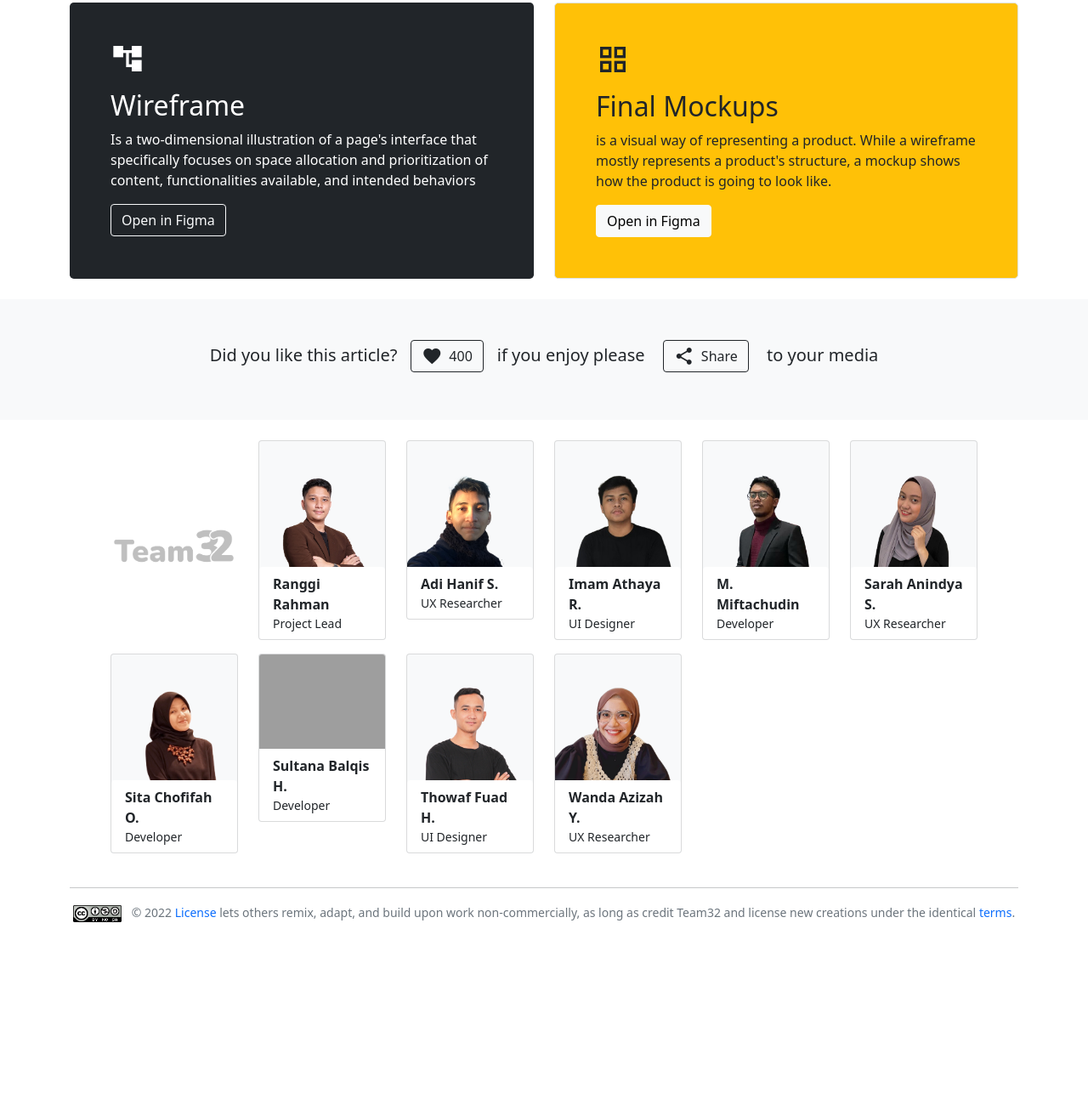
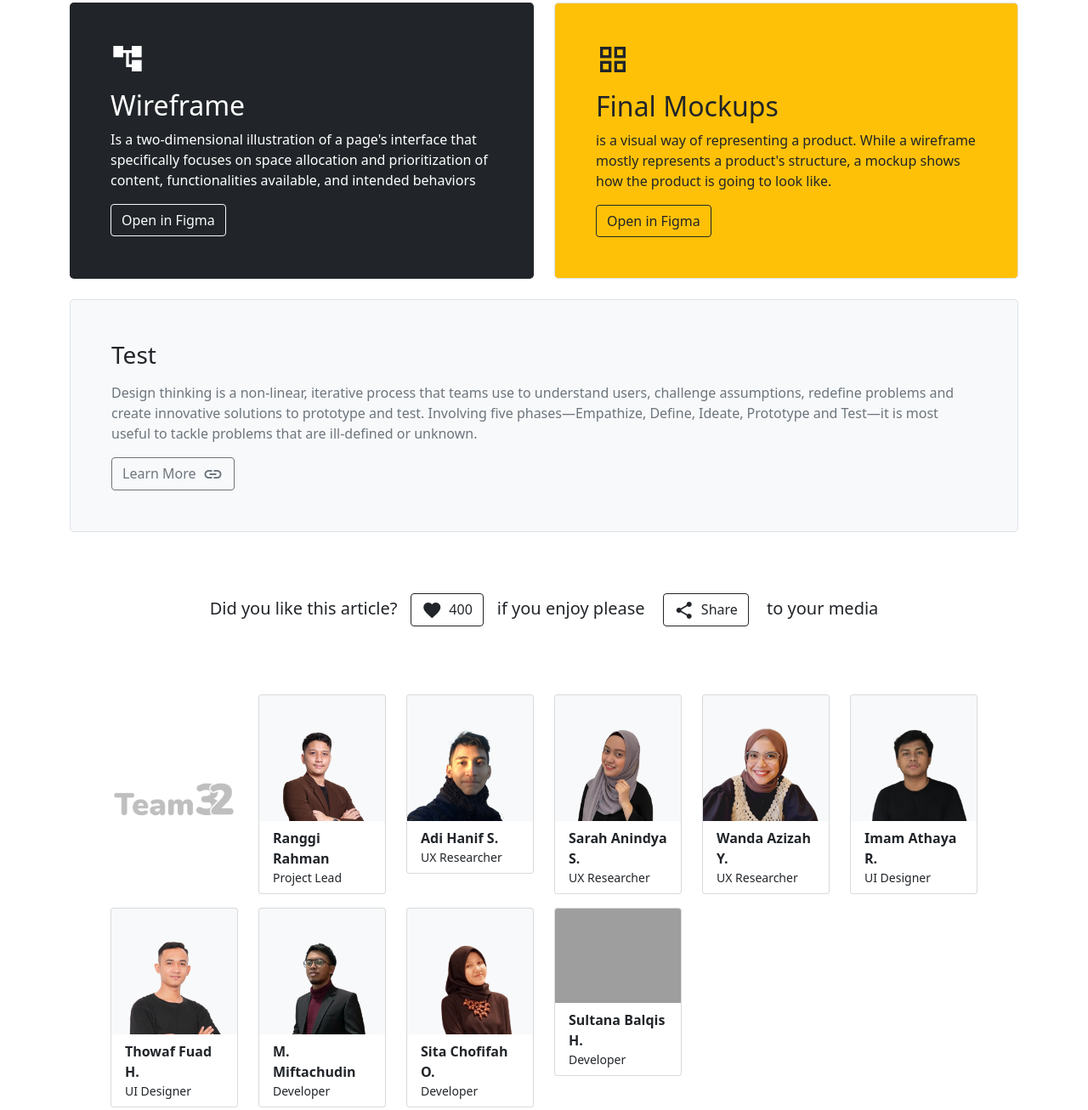
Before and after one commit to ranggirahman/RedesignMI, a plain HTML site: page index.html in a window 1280 px wide. Shown: the part 1081-2387 px from the top of the page at 85% size. Before the commit the page ends 2182 px from the top, so only its background shows below. Drawn offline with Linux system fonts and the light colour scheme; grey boxes are pictures that could not be loaded.

Commit message:
Update index.html

```diff
--- a/index.html
+++ b/index.html
@@ -9,9 +9,9 @@
   <meta property="og:locale" content="en_US" />
   <meta property="og:type" content="website" />
   <meta property="og:url" content="" />
-  <meta property="og:site_name" content="Redesign myIndihome" />
-  <meta property="og:title" content="Redesign myIndihome" />
-  <meta name="description" content="Redesign myIndihome Test Site">
+  <meta property="og:site_name" content="Case Study - Service Complaint myIndihome" />
+  <meta property="og:title" content="Case Study - Service Complaint myIndihome" />
+  <meta name="description" content="Case Study Service Complaint myIndihome">
   <link rel="canonical" href=""/>
 	<title>Case Study - Service Complaint myIndihome</title>
 
@@ -48,7 +48,7 @@
     <nav class="navbar navbar-expand-md fixed-top navbar-light bg-white justify-content-between shadow-sm py-2" style="box-shadow: 0px 0px 1px 0px;">
       <div class="container justify-content-between d-flex user-disabled">
           <div class="d-flex">
-            <img class="my-auto" style="max-height: 28px;" src="assets/img/logo/logo-color.png">
+            <img class="my-auto" style="max-height: 28px;" src="./assets/img/logo/logo-color.png">
           </div>
           <ul class="nav nav-pills">
             <li class="nav-item">
@@ -106,14 +106,20 @@
             <i class="material-icons me-2 mb-3" style="font-size: 40px;">grid_view</i>
             <h2>Final Mockups</h2>
             <p>is a visual way of representing a product. While a wireframe mostly represents a product's structure, a mockup shows how the product is going to look like.</p>
-            <button class="btn btn-light" type="button">Open in Figma</button>
+            <button class="btn btn-outline-dark" type="button">Open in Figma</button>
           </div>
         </div>
+      </div>
+
+      <div class="p-md-5 p-4 mb-4 bg-light border rounded-3">
+        <h3 class="fw-light mb-3" id="goto1">Test</h3>
+        <p class="text-muted">Design thinking is a non-linear, iterative process that teams use to understand users, challenge assumptions, redefine problems and create innovative solutions to prototype and test. Involving five phases—Empathize, Define, Ideate, Prototype and Test—it is most useful to tackle problems that are ill-defined or unknown.</p>
+        <a href="https://www.interaction-design.org/literature/topics/design-thinking" target="_newtab" class="btn btn-outline-secondary">Learn More<i class="material-icons ms-2">link</i></a>
       </div>
     </div>
 
     <div>
-      <div class="container-fluid mb-4 bg-light">
+      <div class="container-fluid mb-4">
         <div class="container p-5 d-flex justify-content-center my-auto">
           <div class="h5">Did you like this article?<button class="btn btn-outline-dark mx-3"><i class="material-icons me-2">favorite</i>400</button></div>
           <div class="h5">if you enjoy please <button class="btn btn-outline-dark mx-3"><i class="material-icons me-2">share</i>Share</button> to your media</div>
@@ -147,10 +153,37 @@
           </div>
           <div class="col-md-2 mb-3">
             <div class="card bg-light">
+              <img src="assets/img/team/sarah.png" class="card-img-top">
+              <div class="card-body bg-white rounded py-2">
+                <div class="fw-bold">Sarah Anindya S.</div>
+                <p class="card-text small">UX Researcher</p>
+              </div>
+            </div>
+          </div>
+          <div class="col-md-2 mb-3">
+            <div class="card bg-light">
+              <img src="assets/img/team/wanda.png" class="card-img-top">
+              <div class="card-body bg-white rounded py-2">
+                <div class="fw-bold">Wanda Azizah Y.</div>
+                <p class="card-text small">UX Researcher</p>
+              </div>
+            </div>
+          </div>
+          <div class="col-md-2 mb-3">
+            <div class="card bg-light">
               <img src="assets/img/team/imam.png" class="card-img-top">
               <div class="card-body bg-white rounded py-2">
                 <div class="fw-bold">Imam Athaya R.</div>
                 <div class="card-text small">UI Designer</div>
+              </div>
+            </div>
+          </div>
+          <div class="col-md-2 mb-3">
+            <div class="card bg-light">
+              <img src="assets/img/team/thowaf.png" class="card-img-top">
+              <div class="card-body bg-white rounded py-2">
+                <div class="fw-bold">Thowaf Fuad H.</div>
+                <p class="card-text small">UI Designer</p>
               </div>
             </div>
           </div>
@@ -163,15 +196,7 @@
               </div>
             </div>
           </div>
-          <div class="col-md-2 mb-3">
-            <div class="card bg-light">
-              <img src="assets/img/team/sarah.png" class="card-img-top">
-              <div class="card-body bg-white rounded py-2">
-                <div class="fw-bold">Sarah Anindya S.</div>
-                <p class="card-text small">UX Researcher</p>
-              </div>
-            </div>
-          </div>
+
           <div class="col-md-2 mb-3">
             <div class="card bg-light">
               <img src="assets/img/team/sita.png" class="card-img-top">
@@ -190,24 +215,6 @@
               </div>
             </div>
           </div>
-          <div class="col-md-2 mb-3">
-            <div class="card bg-light">
-              <img src="assets/img/team/thowaf.png" class="card-img-top">
-              <div class="card-body bg-white rounded py-2">
-                <div class="fw-bold">Thowaf Fuad H.</div>
-                <p class="card-text small">UI Designer</p>
-              </div>
-            </div>
-          </div>
-          <div class="col-md-2 mb-3">
-            <div class="card bg-light">
-              <img src="assets/img/team/wanda.png" class="card-img-top">
-              <div class="card-body bg-white rounded py-2">
-                <div class="fw-bold">Wanda Azizah Y.</div>
-                <p class="card-text small">UX Researcher</p>
-              </div>
-            </div>
-          </div>
         </div>
       </div>
 
```
